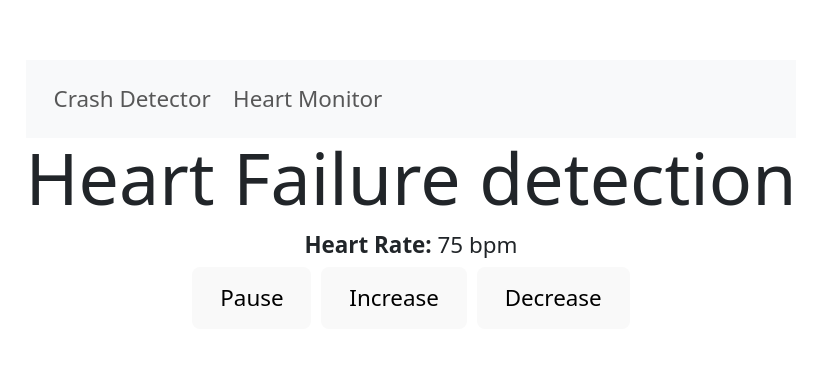
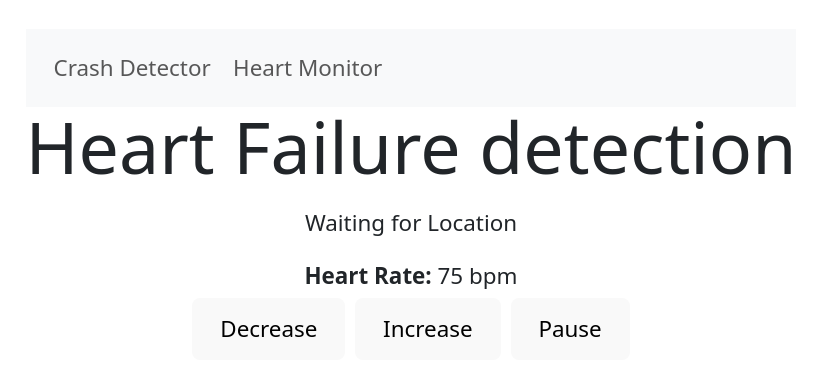
Before and after one commit to sarvani1997/crash-detection, a React (Vite) app: page /heart_monitor in a window 1280 px wide. Shown: the part 203-578 px from the top of the page, without its empty margins (229-1051 px from the left). Built offline with nearby package versions, Linux system fonts and the light colour scheme; no server answers.

Commit message:
add location in heart detector

```diff
--- a/src/CrashDetector.jsx
+++ b/src/CrashDetector.jsx
@@ -66,8 +66,6 @@ function CrashDetector() {
     };
   }, [type]);
 
-  console.log("type--------->", type);
-
   const onStart = () => {
     setType("start");
   };
--- a/src/HeartMonitoring.jsx
+++ b/src/HeartMonitoring.jsx
@@ -2,25 +2,40 @@ import { useEffect, useState } from "react";
 import "./App.css";
 import axios from "axios";
 
+const sendMsg = async (position) => {
+  await axios.post(`https://webapi.sweettree.org/send_heartfail_msg`, {
+    latitude: position.latitude,
+    longitude: position.longitude,
+  });
+};
 function HeartMonitoring() {
   const [heartRate, setHeartRate] = useState(70);
   const [type, setType] = useState("neutral");
+  const [position, setPostion] = useState();
   const [msgSent, setMsgSent] = useState(false);
 
-  const sendMsg = async () => {
-    await axios.post(`https://webapi.sweettree.org/send_heartfail_msg`, {});
-  };
+  useEffect(() => {
+    navigator.geolocation.getCurrentPosition(async (position) => {
+      setPostion(position.coords);
+    });
+  }, []);
 
   useEffect(() => {
     if (heartRate === 145) {
       console.log("high Heart rate");
       setMsgSent(true);
-      sendMsg();
+      if (!position) {
+        return;
+      }
+      sendMsg(position);
     }
     if (heartRate === 45) {
       console.log("low Heart rate");
       setMsgSent(true);
-      sendMsg();
+      if (!position) {
+        return;
+      }
+      sendMsg(position);
     }
     let id;
     if (type === "neutral") {
@@ -83,6 +98,14 @@ function HeartMonitoring() {
   return (
     <main>
       <h1>Heart Failure detection</h1>
+      {position ? (
+        <div style={{ margin: 20 }}>
+          <b>Location:</b> {position.latitude.toFixed(2)},{" "}
+          {position.longitude.toFixed(2)}
+        </div>
+      ) : (
+        <div style={{ margin: 20 }}>Waiting for Location</div>
+      )}
       {msgSent ? (
         <h3>Health Emergency --- Message Sent</h3>
       ) : (
@@ -91,15 +114,14 @@ function HeartMonitoring() {
             <b>Heart Rate:</b> {heartRate} bpm
           </div>
 
-          <button style={buttonStyle} onClick={onPause}>
-            Pause
+          <button style={buttonStyle} onClick={onDecrease}>
+            Decrease
           </button>
           <button style={buttonStyle} onClick={onIncrease}>
             Increase
           </button>
-
-          <button style={buttonStyle} onClick={onDecrease}>
-            Decrease
+          <button style={buttonStyle} onClick={onPause}>
+            Pause
           </button>
         </div>
       )}
```
